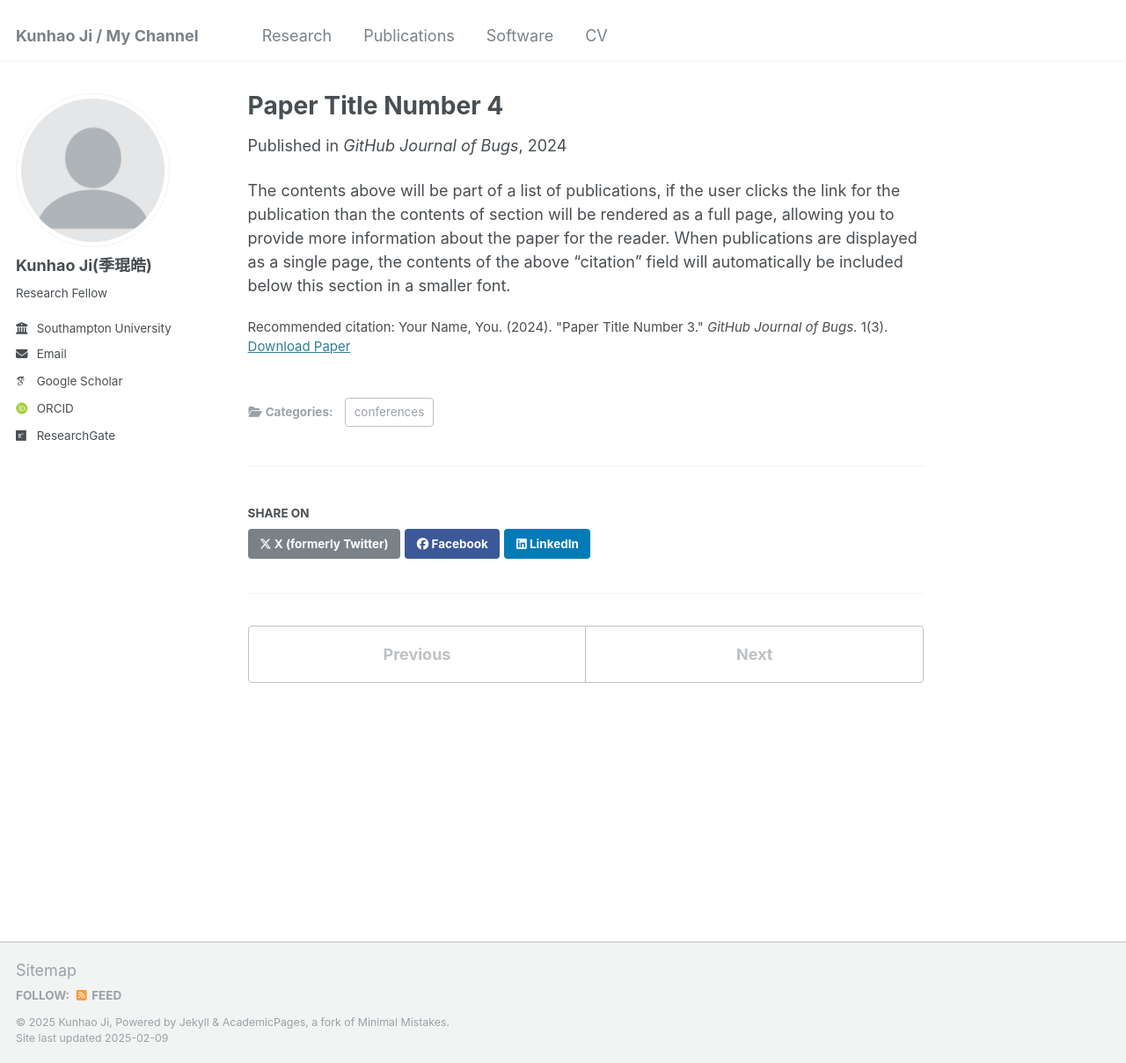
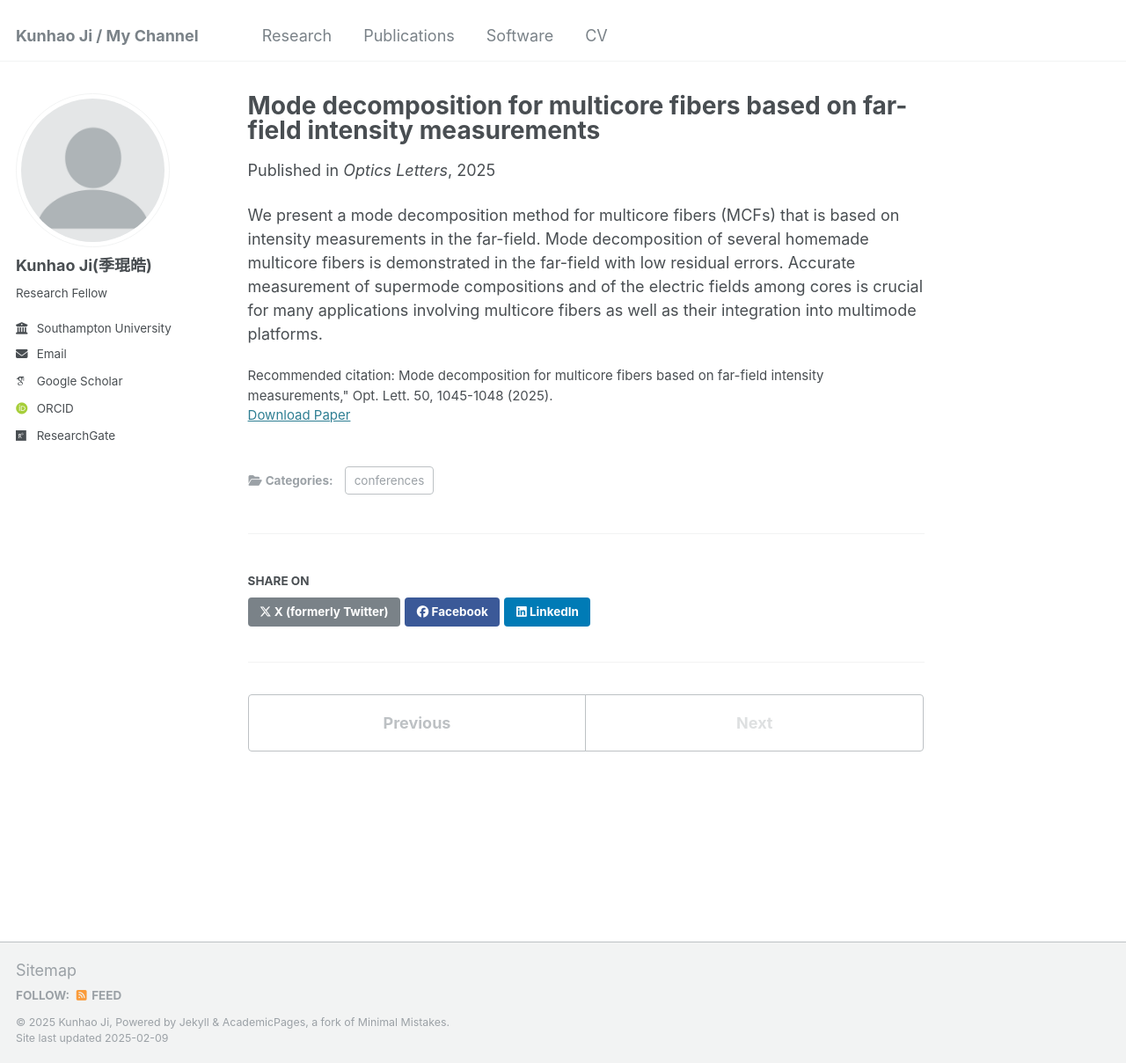
Before and after one commit to kjlight/kjlight.github.io, a Jekyll site: the page built from _publications/2024-02-17-paper-title-number-4.md, in a window 1280 px wide and 1208 px high. Shown: the whole window at 88% size. Built offline with Jekyll 4.4.1, drawn with Linux system fonts in a browser that asks for light colours; some web fonts are replaced.

Commit message:
Update 2024-02-17-paper-title-number-4.md

```diff
--- a/_publications/2024-02-17-paper-title-number-4.md
+++ b/_publications/2024-02-17-paper-title-number-4.md
@@ -1,13 +1,13 @@
 ---
-title: "Paper Title Number 4"
+title: "Mode decomposition for multicore fibers based on far-field intensity measurements"
 collection: publications
 category: conferences
 permalink: /publication/2024-02-17-paper-title-number-4
-excerpt: 'This paper is about fixing template issue #693.'
-date: 2024-02-17
-venue: 'GitHub Journal of Bugs'
+excerpt: 'This paper is about mode decomposition method for multicore fibers.'
+date: 2025-01-31
+venue: 'Optics Letters'
 paperurl: 'http://academicpages.github.io/files/paper3.pdf'
-citation: 'Your Name, You. (2024). &quot;Paper Title Number 3.&quot; <i>GitHub Journal of Bugs</i>. 1(3).'
+citation: 'Mode decomposition for multicore fibers based on far-field intensity measurements," Opt. Lett. 50, 1045-1048 (2025).'
 ---
 
-The contents above will be part of a list of publications, if the user clicks the link for the publication than the contents of section will be rendered as a full page, allowing you to provide more information about the paper for the reader. When publications are displayed as a single page, the contents of the above "citation" field will automatically be included below this section in a smaller font.
+We present a mode decomposition method for multicore fibers (MCFs) that is based on intensity measurements in the far-field. Mode decomposition of several homemade multicore fibers is demonstrated in the far-field with low residual errors. Accurate measurement of supermode compositions and of the electric fields among cores is crucial for many applications involving multicore fibers as well as their integration into multimode platforms.
```
